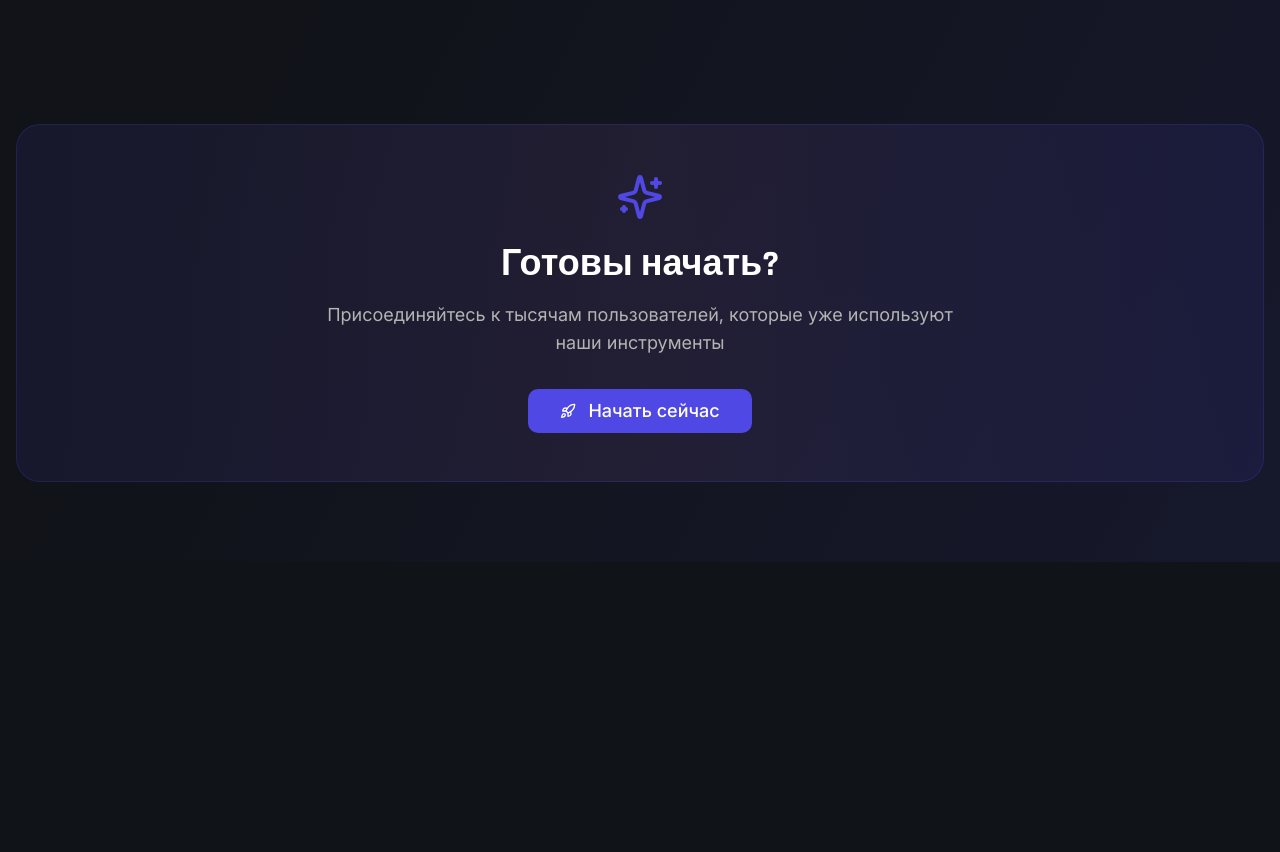
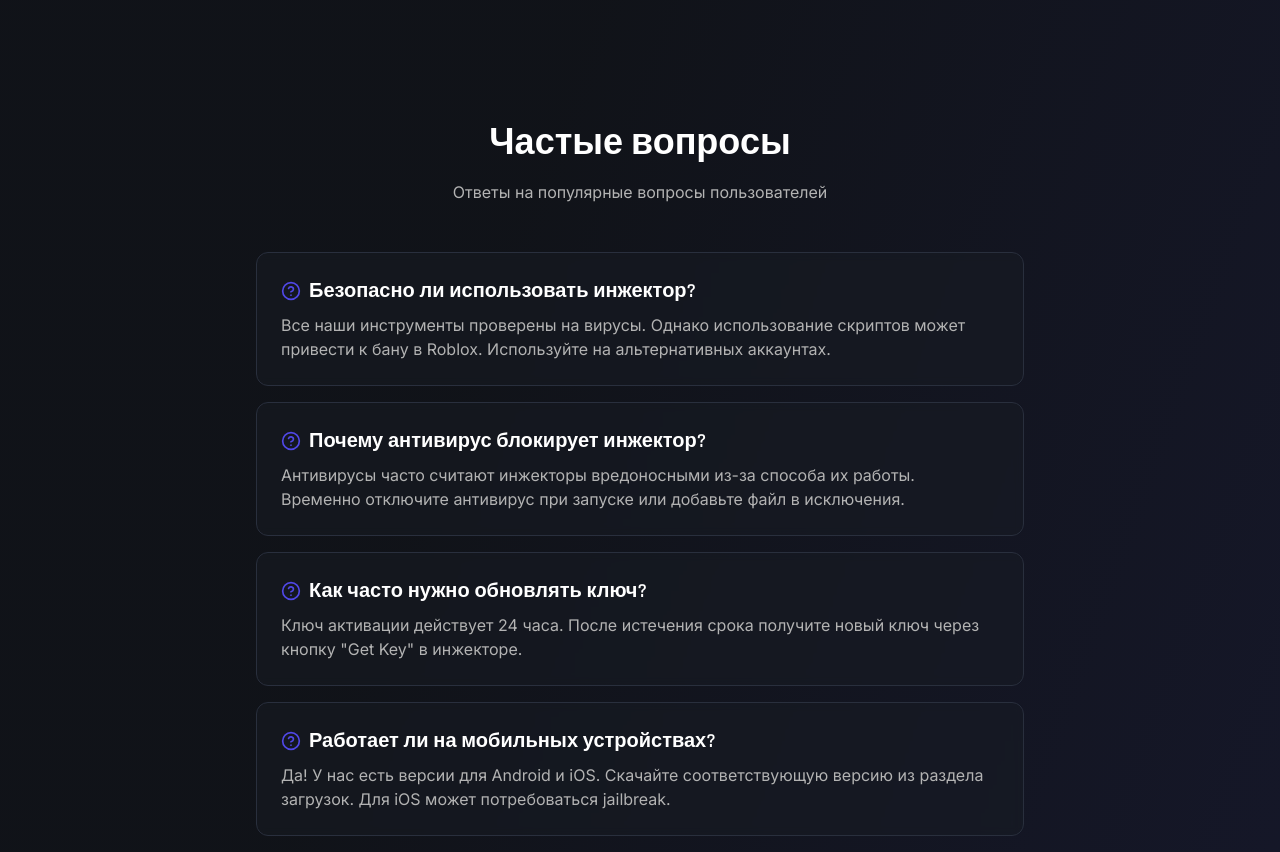
Before and after one commit to pr-poehali-dev/roblox-injector-portal, a React (Vite) app: page / in a window 1280 px wide. Shown: the part 1900-2752 px from the top of the page. Before the commit the page ends 2462 px from the top, so only its background shows below. Built offline with nearby package versions, Linux system fonts and the light colour scheme.

Commit message:
Инициализация базового проекта

```diff
--- a/src/pages/Index.tsx
+++ b/src/pages/Index.tsx
@@ -437,6 +437,61 @@ const Index = () => {
         </section>
 
         <section className="container mx-auto px-4 py-20">
+          <div className="text-center mb-12">
+            <h3 className="text-4xl font-rajdhani font-bold mb-4">Частые вопросы</h3>
+            <p className="text-muted-foreground">Ответы на популярные вопросы пользователей</p>
+          </div>
+
+          <div className="max-w-3xl mx-auto space-y-4 mb-20">
+            <div className="bg-card/50 backdrop-blur-sm border border-border rounded-xl p-6 hover:border-primary/50 transition-colors">
+              <h4 className="font-rajdhani text-xl font-semibold mb-2 flex items-center gap-2">
+                <Icon name="HelpCircle" size={20} className="text-primary" />
+                Безопасно ли использовать инжектор?
+              </h4>
+              <p className="text-muted-foreground">Все наши инструменты проверены на вирусы. Однако использование скриптов может привести к бану в Roblox. Используйте на альтернативных аккаунтах.</p>
+            </div>
+
+            <div className="bg-card/50 backdrop-blur-sm border border-border rounded-xl p-6 hover:border-primary/50 transition-colors">
+              <h4 className="font-rajdhani text-xl font-semibold mb-2 flex items-center gap-2">
+                <Icon name="HelpCircle" size={20} className="text-primary" />
+                Почему антивирус блокирует инжектор?
+              </h4>
+              <p className="text-muted-foreground">Антивирусы часто считают инжекторы вредоносными из-за способа их работы. Временно отключите антивирус при запуске или добавьте файл в исключения.</p>
+            </div>
+
+            <div className="bg-card/50 backdrop-blur-sm border border-border rounded-xl p-6 hover:border-primary/50 transition-colors">
+              <h4 className="font-rajdhani text-xl font-semibold mb-2 flex items-center gap-2">
+                <Icon name="HelpCircle" size={20} className="text-primary" />
+                Как часто нужно обновлять ключ?
+              </h4>
+              <p className="text-muted-foreground">Ключ активации действует 24 часа. После истечения срока получите новый ключ через кнопку "Get Key" в инжекторе.</p>
+            </div>
+
+            <div className="bg-card/50 backdrop-blur-sm border border-border rounded-xl p-6 hover:border-primary/50 transition-colors">
+              <h4 className="font-rajdhani text-xl font-semibold mb-2 flex items-center gap-2">
+                <Icon name="HelpCircle" size={20} className="text-primary" />
+                Работает ли на мобильных устройствах?
+              </h4>
+              <p className="text-muted-foreground">Да! У нас есть версии для Android и iOS. Скачайте соответствующую версию из раздела загрузок. Для iOS может потребоваться jailbreak.</p>
+            </div>
+
+            <div className="bg-card/50 backdrop-blur-sm border border-border rounded-xl p-6 hover:border-primary/50 transition-colors">
+              <h4 className="font-rajdhani text-xl font-semibold mb-2 flex items-center gap-2">
+                <Icon name="HelpCircle" size={20} className="text-primary" />
+                Скрипт не работает, что делать?
+              </h4>
+              <p className="text-muted-foreground">Убедитесь что: 1) Вы в правильной игре, 2) Инжектор обновлён до последней версии, 3) Вы активировали ключ. Если проблема сохраняется, попробуйте другой скрипт.</p>
+            </div>
+
+            <div className="bg-card/50 backdrop-blur-sm border border-border rounded-xl p-6 hover:border-primary/50 transition-colors">
+              <h4 className="font-rajdhani text-xl font-semibold mb-2 flex items-center gap-2">
+                <Icon name="HelpCircle" size={20} className="text-primary" />
+                Можно ли использовать несколько скриптов одновременно?
+              </h4>
+              <p className="text-muted-foreground">Это зависит от скриптов. Некоторые конфликтуют между собой. Рекомендуем использовать по одному скрипту за раз для стабильной работы.</p>
+            </div>
+          </div>
+
           <div className="bg-gradient-to-r from-primary/10 via-secondary/10 to-primary/10 rounded-3xl p-12 text-center animate-fade-in border border-primary/20">
             <Icon name="Sparkles" className="mx-auto mb-6 text-primary" size={48} />
             <h3 className="text-4xl font-rajdhani font-bold mb-4">Готовы начать?</h3>
```
